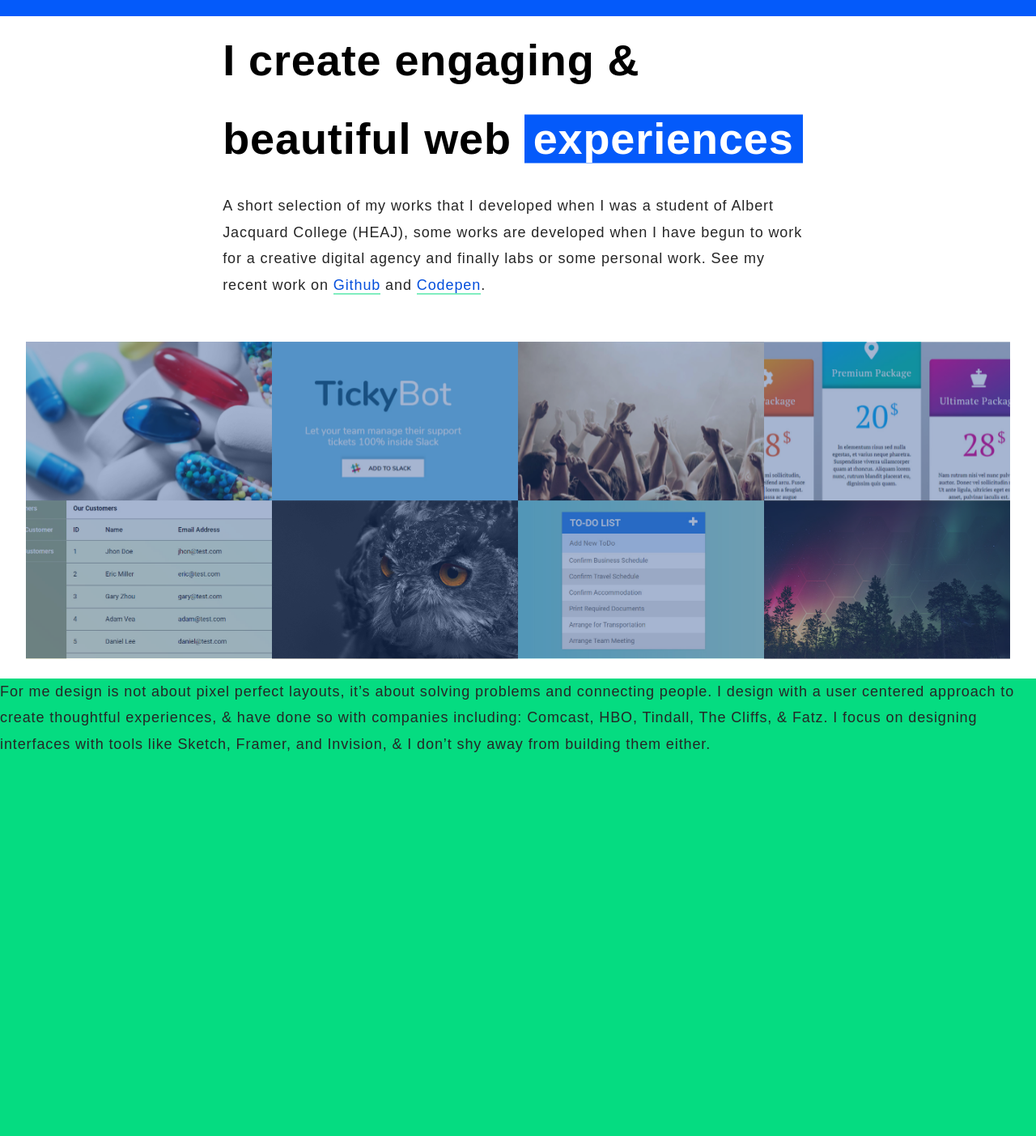
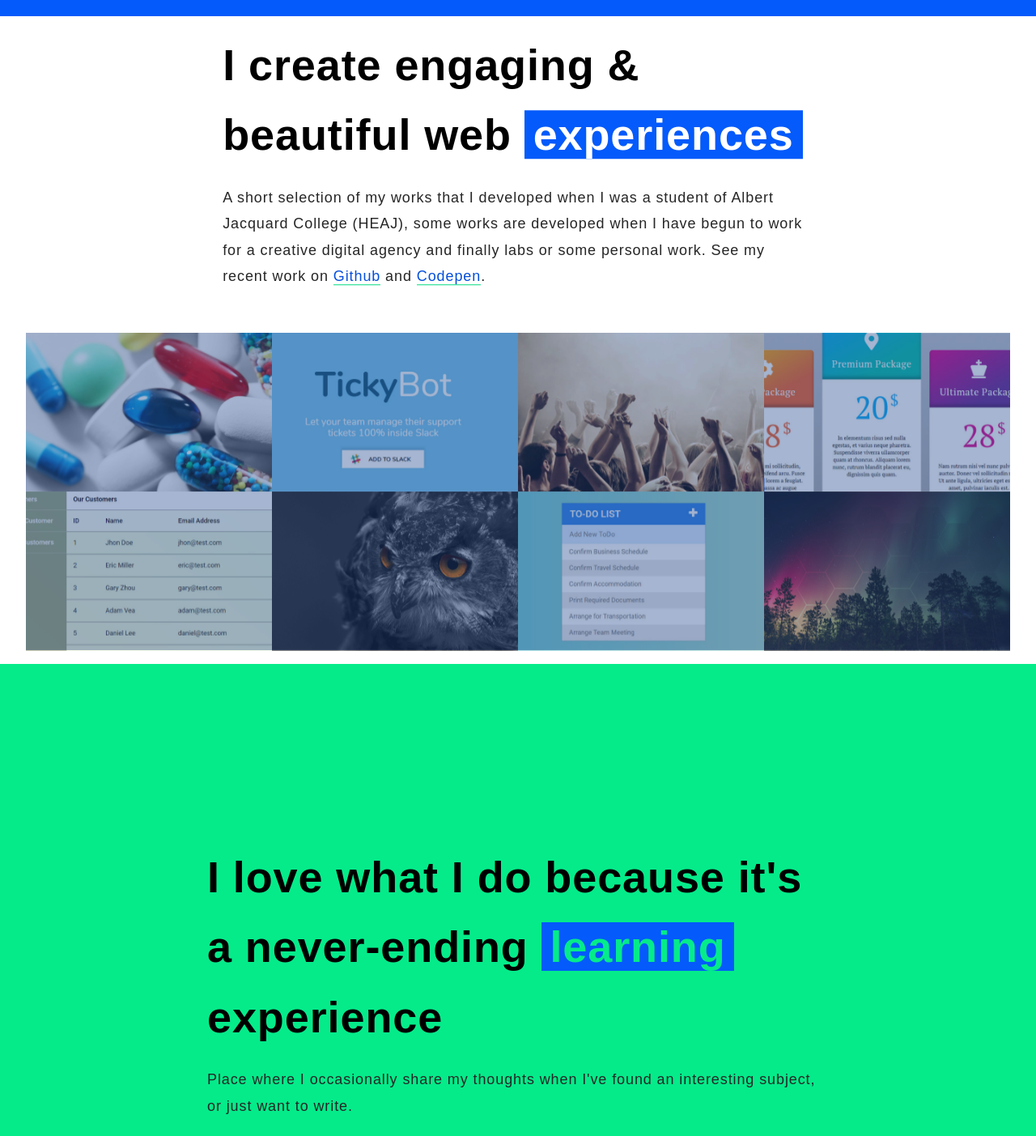
Before and after one commit to monalighosh/mg-website-revamp, a website: page website/src/index.html in a window 1280 px wide. Shown: the part 780-2183 px from the top of the page at 81% size. Drawn offline with nearby package versions, Linux system fonts and the light colour scheme; files that its build step writes are made by us from their sources; files whose address does not match are found by name; a web font is replaced by a local one.

Commit message:
Updating article section

```diff
--- a/website/gulpfile.js
+++ b/website/gulpfile.js
@@ -28,6 +28,7 @@
 gulp.task("css", function(){
   return gulp.src(sassFiles)
   .pipe(sass().on("error", sass.logError))
+  .pipe(autoprefixer())
   .pipe(cleanCSS())
   .pipe(gulp.dest("build/css"))
 });
--- a/website/src/index.html
+++ b/website/src/index.html
@@ -65,7 +65,7 @@
       <section class="projects">
         <div class="projects__content">
           <div class="projects__tx-content">
-            <h1>I create engaging &amp; beautiful web <span>experiences</span></h1>
+            <h1 class="projects__heading">I create engaging &amp; beautiful web <span>experiences</span></h1>
             <p>A short selection of my works that I developed when I was a student of Albert Jacquard College (HEAJ), some works are developed when I have begun to work for a creative digital agency and finally labs or some personal work. See my recent work on <a href="https://github.com/monalighosh" target="_blank" title="See my projects on Github">Github</a> and <a href="https://codepen.io/monalighosh/" target="_blank" title="See my projects on Codepen">Codepen</a>.</p>
           </div>
             <ul class="projects__gallery-list">
@@ -122,7 +122,10 @@
       </section>
       <!-- Section articles -->
       <section class="articles">
-        <p>For me design is not about pixel perfect layouts, it’s about solving problems and connecting people. I design with a user centered approach to create thoughtful experiences, & have done so with companies including: Comcast, HBO, Tindall, The Cliffs, & Fatz. I focus on designing interfaces with tools like Sketch, Framer, and Invision, & I don’t shy away from building them either.</p>
+        <div class="articles__content">
+          <h1 class="articles__heading">I love what I do because it's a never-ending <span>learning</span> experience</h1>
+          <p>Place where I occasionally share my thoughts when I've found an interesting subject, or just want to write.</p>
+        </div>
       </section>
       <!-- Section contact -->
       <section class="contact">
--- a/website/src/sass/layout/_articles.scss
+++ b/website/src/sass/layout/_articles.scss
@@ -1,3 +1,19 @@
 .articles {
-  background: $turquoiseBlue;
+  background: lighten($turquoiseBlue, 3%);
+  font-weight: $normal;
+  @include position();
+
+  &__content {
+    @extend %contentPosition;
+  }
+
+  &__heading {
+    line-height: $headingLine;
+
+    span {
+      color: lighten($turquoiseBlue, 3%);
+      background: $blue;
+      @include padMrg(padding, 0 0.2em);
+    }
+  }
 }
--- a/website/src/sass/layout/_contact.scss
+++ b/website/src/sass/layout/_contact.scss
@@ -3,7 +3,6 @@
   @include position();
 
   &__content {
-    color: $greyDark;
     font-weight: $normal;
     @extend %contentPosition;
   }
--- a/website/src/sass/layout/_projects.scss
+++ b/website/src/sass/layout/_projects.scss
@@ -3,6 +3,7 @@
   @include position();
 
   &__content {
+    font-weight: $normal;
     width: 95%;
     display: flex;
     justify-content: center;
@@ -16,11 +17,20 @@
     width: 60%;
     max-width: 1300px;
     @include padMrg(margin-bottom, 2em);
+  }
+
+  &__heading {
+    line-height: $headingLine;
 
     span {
       color: $white;
       background: $blue;
       @include padMrg(padding, 0 0.2em);
+
+      &::selection {
+        color: $blue;
+        background: $white;
+      }
     }
   }
 
```
Also changed, not shown: website/build/css/main.css, website/build/index.html.
